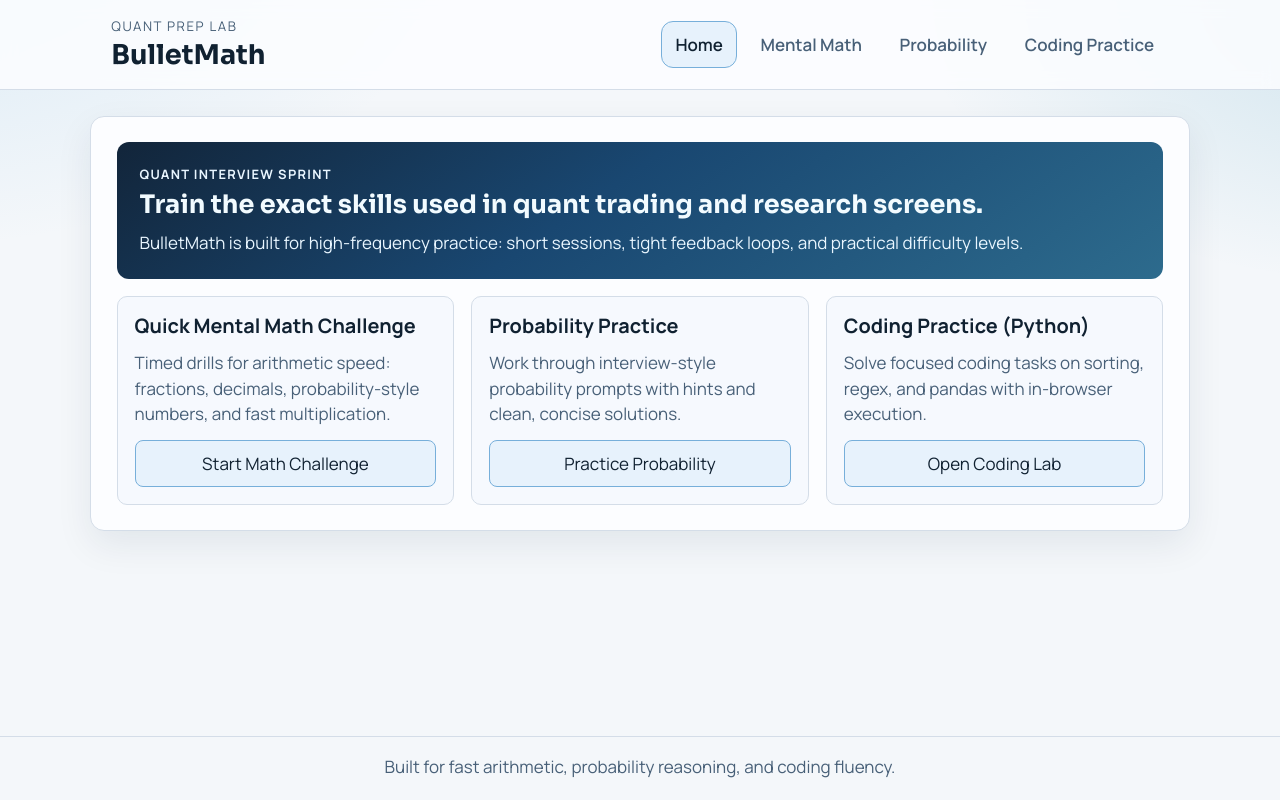
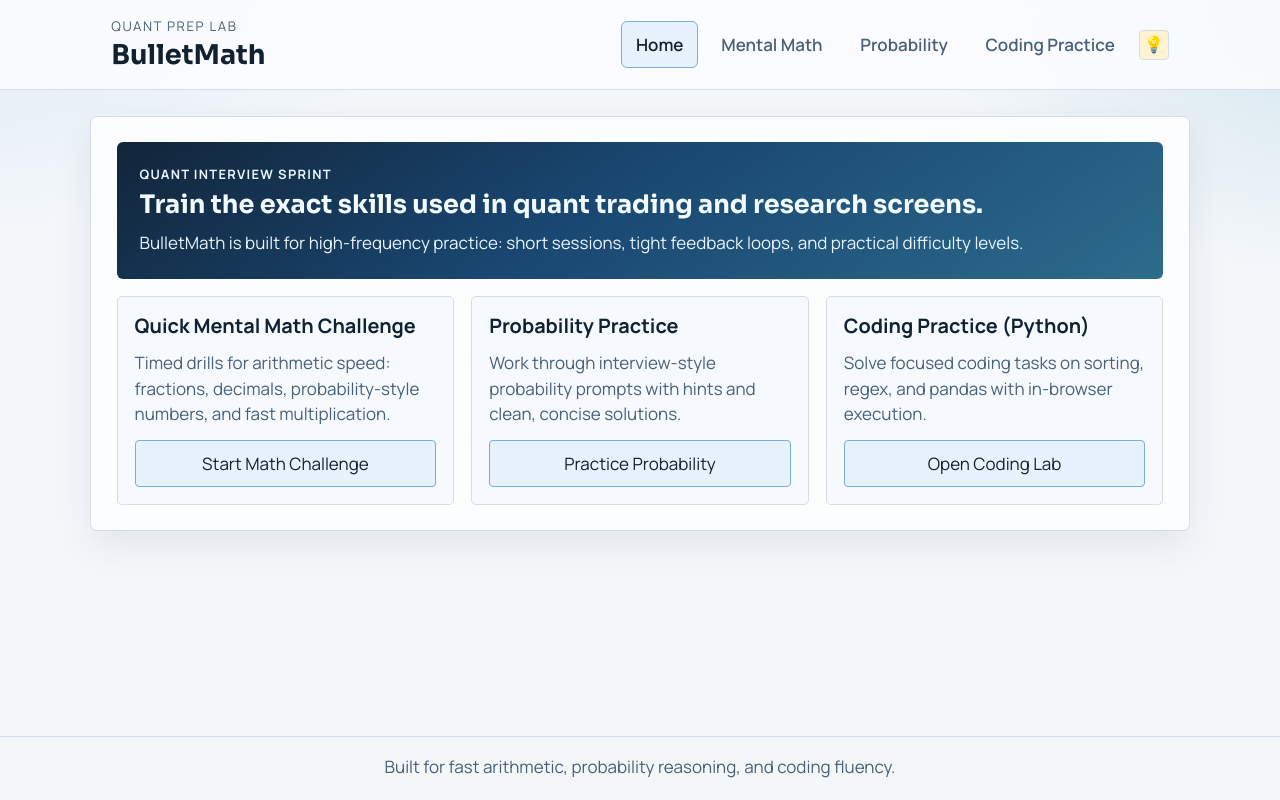
Before and after one commit to ap-gautham/bulletmath, a React (Vite) app: page / in a window 1280 px wide. Built offline with nearby package versions, Linux system fonts and the light colour scheme.

Commit message:
Add theme toggle and tighten control spacing

```diff
--- a/src/App.css
+++ b/src/App.css
@@ -21,6 +21,12 @@
   justify-content: space-between;
   gap: 1rem;
   padding: 1rem 1.25rem;
+}
+
+.header-controls {
+  display: flex;
+  align-items: center;
+  gap: 0.55rem;
 }
 
 .brand-wrap {
@@ -54,7 +60,7 @@
   color: var(--text-soft);
   font-weight: 600;
   padding: 0.55rem 0.8rem;
-  border-radius: 12px;
+  border-radius: 6px;
   border: 1px solid transparent;
   transition: border-color 0.2s ease, color 0.2s ease, background-color 0.2s ease;
 }
@@ -79,7 +85,7 @@
 .page {
   background: var(--surface);
   border: 1px solid var(--border);
-  border-radius: 14px;
+  border-radius: 7px;
   padding: clamp(1.1rem, 2vw, 1.8rem);
   box-shadow: var(--shadow);
 }
@@ -98,7 +104,7 @@
 .hero-card {
   background: linear-gradient(145deg, #12253a 0%, #194771 45%, #2d6b8d 100%);
   color: #e9f6ff;
-  border-radius: 12px;
+  border-radius: 6px;
   padding: 1.35rem;
 }
 
@@ -125,7 +131,7 @@
 
 .track-card {
   border: 1px solid var(--border);
-  border-radius: 10px;
+  border-radius: 5px;
   padding: 1rem;
   display: flex;
   flex-direction: column;
@@ -155,7 +161,7 @@
 .ghost-button,
 .chip {
   border: 1px solid var(--border);
-  border-radius: 8px;
+  border-radius: 4px;
   padding: 0.58rem 0.9rem;
   background: var(--surface);
   color: var(--text-strong);
@@ -213,7 +219,7 @@
 
 .preset-card {
   border: 1px solid var(--border);
-  border-radius: 10px;
+  border-radius: 5px;
   padding: 0.85rem;
   text-align: left;
   background: var(--surface-alt);
@@ -258,7 +264,7 @@
   align-items: center;
   gap: 0.45rem;
   border: 1px solid var(--border);
-  border-radius: 8px;
+  border-radius: 4px;
   padding: 0.52rem;
   background: var(--surface-alt);
 }
@@ -277,7 +283,7 @@
 .metric-card {
   border: 1px solid var(--border);
   background: var(--surface-alt);
-  border-radius: 10px;
+  border-radius: 5px;
   padding: 0.75rem;
   display: grid;
   gap: 0.15rem;
@@ -295,7 +301,7 @@
 
 .question-card {
   border: 1px solid var(--border);
-  border-radius: 10px;
+  border-radius: 5px;
   padding: 1rem;
   background: var(--surface-alt);
 }
@@ -314,7 +320,7 @@
 
 .format-badge {
   padding: 0.35rem 0.55rem;
-  border-radius: 8px;
+  border-radius: 4px;
   font-size: 0.78rem;
   font-weight: 700;
   border: 1px solid transparent;
@@ -368,7 +374,7 @@
 
 .choice-button {
   border: 1px solid var(--border);
-  border-radius: 8px;
+  border-radius: 4px;
   padding: 0.65rem;
   background: var(--surface);
   color: var(--text-strong);
@@ -385,7 +391,7 @@
   width: min(280px, 100%);
   border: 1px solid var(--border);
   background: var(--surface);
-  border-radius: 8px;
+  border-radius: 4px;
   padding: 0.62rem 0.72rem;
   color: var(--text-strong);
 }
@@ -400,7 +406,7 @@
   margin-top: 1rem;
   overflow: auto;
   border: 1px solid var(--border);
-  border-radius: 10px;
+  border-radius: 5px;
 }
 
 table {
@@ -434,7 +440,7 @@ th {
 .practice-card {
   margin-top: 1rem;
   border: 1px solid var(--border);
-  border-radius: 10px;
+  border-radius: 5px;
   padding: 1rem;
   background: var(--surface-alt);
 }
@@ -504,6 +510,12 @@ th {
   flex-wrap: wrap;
 }
 
+.coding-list-toggle {
+  width: 152px;
+  min-width: 152px;
+  text-align: center;
+}
+
 .coding-toolbar-left {
   display: flex;
   align-items: center;
@@ -528,7 +540,7 @@ th {
 
 .stopwatch-button {
   border: 1px solid var(--border);
-  border-radius: 10px;
+  border-radius: 5px;
   background: var(--surface);
   color: var(--text-strong);
   padding: 0.55rem 0.7rem;
@@ -577,7 +589,7 @@ th {
 
 .problem-list {
   border: 1px solid var(--border);
-  border-radius: 10px;
+  border-radius: 5px;
   padding: 0.8rem;
   background: var(--surface-alt);
   display: grid;
@@ -608,7 +620,7 @@ th {
 .problem-item {
   border: 1px solid var(--border);
   background: var(--surface);
-  border-radius: 7px;
+  border-radius: 4px;
   padding: 0.58rem;
   cursor: pointer;
   display: grid;
@@ -627,7 +639,7 @@ th {
 
 .editor-wrap {
   border: 1px solid var(--border);
-  border-radius: 10px;
+  border-radius: 5px;
   padding: 1rem;
   background: var(--surface-alt);
   min-height: 78vh;
@@ -659,7 +671,7 @@ th {
   min-height: 430px;
   background: #102233;
   color: #e8f4ff;
-  border-radius: 10px;
+  border-radius: 5px;
   border: 1px solid #2f5874;
   padding: 0.7rem;
   font-family: var(--mono);
@@ -678,7 +690,7 @@ th {
 .output-box {
   margin: 0.4rem 0 0;
   border: 1px solid var(--border);
-  border-radius: 10px;
+  border-radius: 5px;
   padding: 0.7rem;
   background: #0f2030;
   color: #ecf6ff;
@@ -693,8 +705,31 @@ th {
   border: 1px solid #000;
   text-shadow: none;
   padding: 0.35rem 0.55rem;
-  border-radius: 6px;
+  border-radius: 3px;
   width: fit-content;
+}
+
+.theme-toggle {
+  border: 1px solid var(--border);
+  background: var(--surface);
+  border-radius: 4px;
+  width: 30px;
+  height: 30px;
+  display: inline-flex;
+  align-items: center;
+  justify-content: center;
+  cursor: pointer;
+  font-size: 0.95rem;
+}
+
+.theme-toggle-light {
+  color: #a15a00;
+  background: #fff3d1;
+}
+
+.theme-toggle-dark {
+  color: #f2d36f;
+  background: #24384b;
 }
 
 .site-footer {
@@ -744,6 +779,10 @@ th {
     width: 100%;
   }
 
+  .choice-grid + .question-form {
+    margin-top: 1rem;
+  }
+
   .probability-header {
     flex-direction: column;
   }
@@ -770,4 +809,9 @@ th {
     align-items: stretch;
   }
 
+  .coding-list-toggle {
+    width: 100%;
+    min-width: 100%;
+  }
+
 }
--- a/src/components/Navbar.jsx
+++ b/src/components/Navbar.jsx
@@ -1,3 +1,4 @@
+import { useEffect, useState } from 'react'
 import { NavLink } from 'react-router-dom'
 
 const navItems = [
@@ -8,6 +9,24 @@ const navItems = [
 ]
 
 function Navbar() {
+  const [theme, setTheme] = useState(() => {
+    const saved = localStorage.getItem('bulletmath-theme')
+    return saved === 'dark' ? 'dark' : 'light'
+  })
+
+  useEffect(() => {
+    document.documentElement.setAttribute('data-theme', theme)
+  }, [theme])
+
+  const toggleTheme = () => {
+    const next = theme === 'light' ? 'dark' : 'light'
+    setTheme(next)
+    document.documentElement.setAttribute('data-theme', next)
+    localStorage.setItem('bulletmath-theme', next)
+  }
+
+  const switchTarget = theme === 'light' ? 'dark' : 'light'
+
   return (
     <header className="site-header">
       <div className="header-inner">
@@ -15,6 +34,7 @@ function Navbar() {
           <p className="brand-kicker">Quant Prep Lab</p>
           <h1 className="brand-title">BulletMath</h1>
         </div>
+        <div className="header-controls">
           <nav className="site-nav" aria-label="Primary">
             {navItems.map((item) => (
               <NavLink
@@ -29,6 +49,16 @@ function Navbar() {
               </NavLink>
             ))}
           </nav>
+          <button
+            type="button"
+            className={theme === 'light' ? 'theme-toggle theme-toggle-light' : 'theme-toggle theme-toggle-dark'}
+            onClick={toggleTheme}
+            title={`Switch to ${switchTarget} mode`}
+            aria-label={`Switch to ${switchTarget} mode`}
+          >
+            💡
+          </button>
+        </div>
       </div>
     </header>
   )
--- a/src/index.css
+++ b/src/index.css
@@ -37,6 +37,19 @@
   -moz-osx-font-smoothing: grayscale;
 }
 
+:root[data-theme='dark'] {
+  --bg: #0a141e;
+  --surface: #101f2c;
+  --surface-alt: #132737;
+  --border: #294056;
+  --text-strong: #e6f0f8;
+  --text-soft: #9ab3c8;
+  --brand: #64a4d6;
+  --brand-soft: #8bc2ea;
+  --brand-ghost: #1a3449;
+  --shadow: 0 14px 36px rgba(0, 0, 0, 0.35);
+}
+
 * {
   box-sizing: border-box;
 }
--- a/src/pages/CodingPractice.jsx
+++ b/src/pages/CodingPractice.jsx
@@ -170,7 +170,7 @@ function CodingPractice() {
         <div className="coding-toolbar-left">
           <button
             type="button"
-            className="ghost-button"
+            className="ghost-button coding-list-toggle"
             onClick={() => setShowProblemList((prev) => !prev)}
           >
             {showProblemList ? 'Hide Problem List' : 'Show Problem List'}
--- a/src/pages/MentalMathChallenge.jsx
+++ b/src/pages/MentalMathChallenge.jsx
@@ -310,7 +310,13 @@ function MentalMathChallenge() {
             </form>
           )}
 
-          <div className="question-form">
+          <div
+            className={
+              activeSettings.answerMode === 'multiple-choice'
+                ? 'question-form question-actions question-actions-after-choices'
+                : 'question-form question-actions'
+            }
+          >
             <button
               type="button"
               className="ghost-button"
```
Lines whose indentation alone changed are shown as unchanged.
